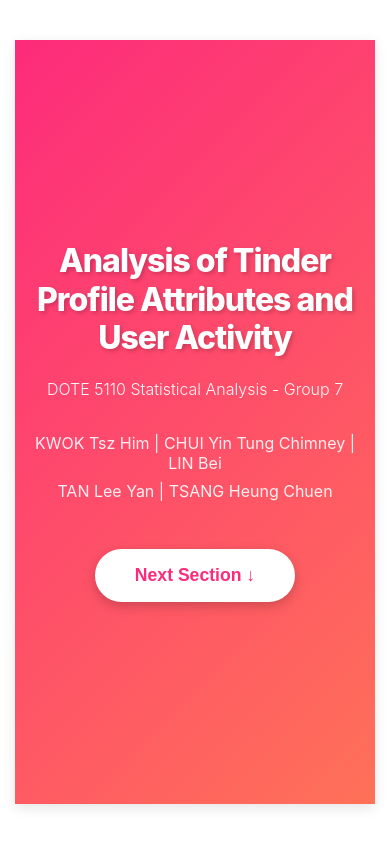
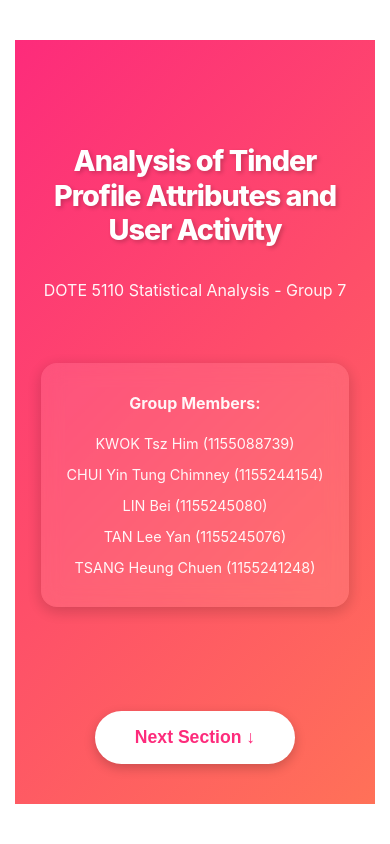
Before and after one commit to charlietanly/DOTE5110I-Stat-Analysis-Group-Project, a React (Create React App) app: page / in a window 390 px wide. Shown: the top 844 px of the page. Built offline with nearby package versions, Linux system fonts and the light colour scheme.

Commit message:
Update hero section to occupy full viewport with formatted group members
- Hero section now takes full 100vh height
- Added glass-morphism card for group members
- Listed all group members with student IDs
- Improved typography and spacing
- Enhanced mobile responsiveness

```diff
--- a/src/App.css
+++ b/src/App.css
@@ -27,57 +27,72 @@
 /* Hero Section */
 .hero-section {
   min-height: 100vh;
+  height: 100vh;
   display: flex;
   flex-direction: column;
-  justify-content: center;
-  align-items: center;
   position: relative;
 }
 
 .hero {
   background: linear-gradient(135deg, var(--tinder-pink) 0%, var(--tinder-orange) 100%);
-  padding: 80px 20px;
+  padding: 60px 20px;
   text-align: center;
   color: white;
-  box-shadow: 0 4px 12px rgba(0, 0, 0, 0.1);
   width: 100%;
+  height: 100%;
   display: flex;
   flex-direction: column;
   align-items: center;
   justify-content: center;
-  flex-grow: 1;
 }
 
 .hero-content {
   max-width: 900px;
   margin: 0 auto;
+  flex: 1;
+  display: flex;
+  flex-direction: column;
+  justify-content: center;
+  align-items: center;
 }
 
 .hero-title {
-  font-size: 3rem;
+  font-size: 3.5rem;
   font-weight: 800;
-  margin-bottom: 20px;
+  margin-bottom: 30px;
   text-shadow: 2px 2px 4px rgba(0, 0, 0, 0.2);
   letter-spacing: -1px;
   line-height: 1.2;
 }
 
 .hero-subtitle {
-  font-size: 1.4rem;
-  font-weight: 300;
+  font-size: 1.6rem;
+  font-weight: 400;
   opacity: 0.95;
   line-height: 1.6;
-  margin-bottom: 20px;
+  margin-bottom: 40px;
 }
 
 .group-members {
-  margin-top: 30px;
-  font-size: 1rem;
-  opacity: 0.9;
+  margin-top: 40px;
+  font-size: 1.1rem;
+  opacity: 0.95;
+  background: rgba(255, 255, 255, 0.1);
+  padding: 30px 40px;
+  border-radius: 16px;
+  backdrop-filter: blur(10px);
+  box-shadow: 0 4px 16px rgba(0, 0, 0, 0.2);
 }
 
 .group-members p {
-  margin: 8px 0;
+  margin: 10px 0;
+  line-height: 1.6;
+}
+
+.group-members p:first-child {
+  font-size: 1.2rem;
+  margin-bottom: 20px;
+  color: white;
 }
 
 /* Section Styles */
@@ -284,6 +299,15 @@
   }
 
   .hero-subtitle {
+    font-size: 1.2rem;
+  }
+
+  .group-members {
+    padding: 25px 30px;
+    font-size: 1rem;
+  }
+
+  .group-members p:first-child {
     font-size: 1.1rem;
   }
 
@@ -315,15 +339,31 @@
 
 @media (max-width: 480px) {
   .hero {
-    padding: 60px 15px;
+    padding: 40px 15px;
   }
 
   .hero-title {
-    font-size: 2rem;
+    font-size: 1.8rem;
   }
 
   .hero-subtitle {
     font-size: 1rem;
+    margin-bottom: 30px;
+  }
+
+  .group-members {
+    padding: 20px 25px;
+    font-size: 0.9rem;
+    margin-top: 30px;
+  }
+
+  .group-members p {
+    margin: 8px 0;
+  }
+
+  .group-members p:first-child {
+    font-size: 1rem;
+    margin-bottom: 15px;
   }
 
   .section {
--- a/src/App.js
+++ b/src/App.js
@@ -284,8 +284,12 @@
             <h1 className="hero-title">Analysis of Tinder Profile Attributes and User Activity</h1>
             <p className="hero-subtitle">DOTE 5110 Statistical Analysis - Group 7</p>
             <div className="group-members">
-              <p>KWOK Tsz Him | CHUI Yin Tung Chimney | LIN Bei</p>
-              <p>TAN Lee Yan | TSANG Heung Chuen</p>
+              <p><strong>Group Members:</strong></p>
+              <p>KWOK Tsz Him (1155088739)</p>
+              <p>CHUI Yin Tung Chimney (1155244154)</p>
+              <p>LIN Bei (1155245080)</p>
+              <p>TAN Lee Yan (1155245076)</p>
+              <p>TSANG Heung Chuen (1155241248)</p>
             </div>
           </div>
           <button className="next-button" onClick={() => scrollToSection(dataRef)}>
```
